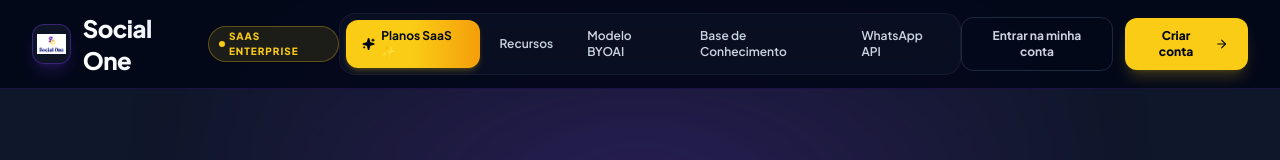
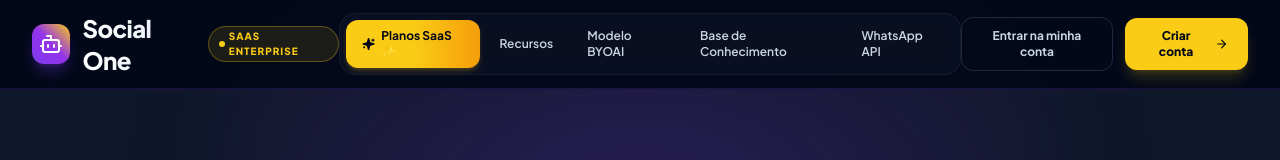
Before and after one commit to ricotsantanna/SOAPP, a Next.js app: page / in a window 1280 px wide. Shown: the top 160 px of the page. Built offline with nearby package versions, Linux system fonts and the light colour scheme.

Commit message:
style(logo): Restore original vector Bot gradient icon and brand typography across headers

```diff
--- a/app/components/Header.tsx
+++ b/app/components/Header.tsx
@@ -6,7 +6,8 @@ import {
   Sparkles,
   ArrowRight,
   Menu,
-  X
+  X,
+  Bot
 } from 'lucide-react';
 
 interface HeaderProps {
@@ -27,14 +28,10 @@ export default function Header({ onOpenAuth }: HeaderProps) {
   return (
     <header className="sticky top-0 z-50 backdrop-blur-xl bg-slate-950/85 border-b border-brand-violet/20 px-4 sm:px-8 py-3 transition-all">
       <div className="max-w-7xl mx-auto flex items-center justify-between">
-        {/* Official Image Logo & Title */}
+        {/* Original Vector Logo & Title */}
         <Link href="/" className="flex items-center space-x-3 group">
-          <div className="relative w-10 h-10 rounded-xl overflow-hidden bg-slate-900/90 border border-brand-violet/40 p-1 flex items-center justify-center shadow-lg shadow-brand-violet/20 group-hover:scale-105 transition-transform duration-300">
-            <img
-              src="/logo.png"
-              alt="Social One Logo"
-              className="w-full h-full object-contain"
-            />
+          <div className="w-10 h-10 rounded-xl bg-gradient-to-tr from-brand-violet via-brand-magenta to-brand-amber flex items-center justify-center shadow-lg shadow-brand-violet/30 group-hover:scale-105 transition-transform duration-300">
+            <Bot className="w-6 h-6 text-white" />
           </div>
           <div className="flex items-center">
             <span className="font-extrabold text-2xl tracking-tight bg-clip-text text-transparent bg-gradient-to-r from-white via-slate-100 to-brand-lavender">
--- a/app/dashboard/layout.tsx
+++ b/app/dashboard/layout.tsx
@@ -2,7 +2,7 @@
 
 import React, { useState, useEffect } from 'react';
 import Link from 'next/link';
-import { LogOut, Globe, ExternalLink, ShieldCheck } from 'lucide-react';
+import { LogOut, Globe, ExternalLink, ShieldCheck, Bot } from 'lucide-react';
 
 export default function DashboardLayout({
   children,
@@ -59,12 +59,11 @@ export default function DashboardLayout({
       {/* Top Bar Navigation */}
       <header className="h-14 bg-[#070B1B] border-b border-slate-800/80 px-6 flex items-center justify-between shrink-0 z-30">
         <div className="flex items-center space-x-3">
-          <Link href="/" className="flex items-center space-x-2.5">
-            <img
-              src="/logo-tagline.png"
-              alt="Social One - IA e Redes Sociais em um só lugar"
-              className="h-9 object-contain rounded-md py-0.5"
-            />
+          <Link href="/" className="flex items-center space-x-2.5 group">
+            <div className="w-8 h-8 rounded-lg bg-gradient-to-tr from-brand-violet to-brand-amber flex items-center justify-center shadow-md group-hover:scale-105 transition-transform">
+              <Bot className="w-5 h-5 text-white" />
+            </div>
+            <span className="font-extrabold text-lg tracking-tight text-white">Social One</span>
           </Link>
           <span className="text-[10px] uppercase font-bold tracking-widest text-[#FACC15] px-2.5 py-0.5 rounded-full bg-[#FACC15]/10 border border-[#FACC15]/30 hidden sm:inline-block">
             Painel Corporativo
```
